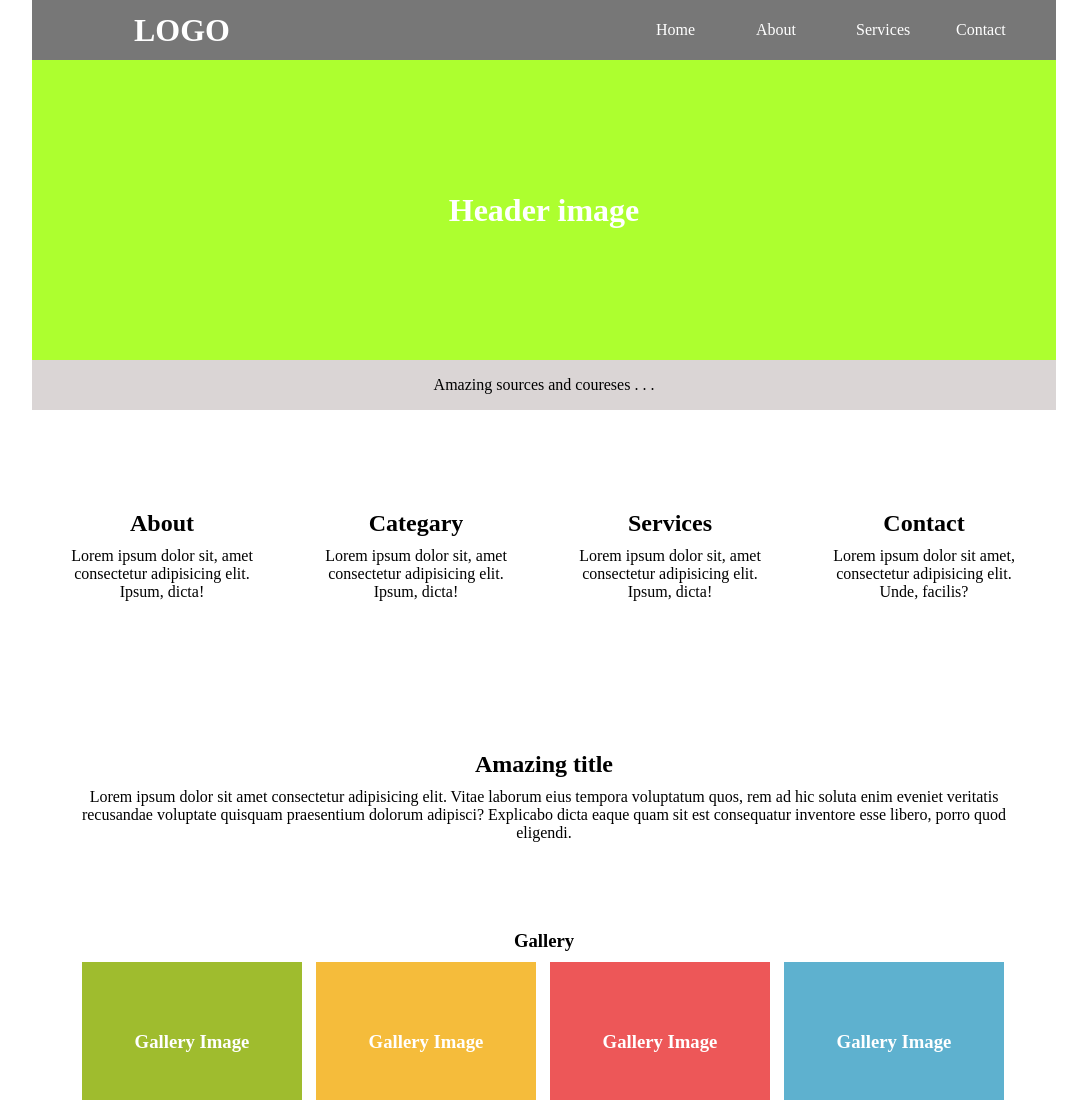
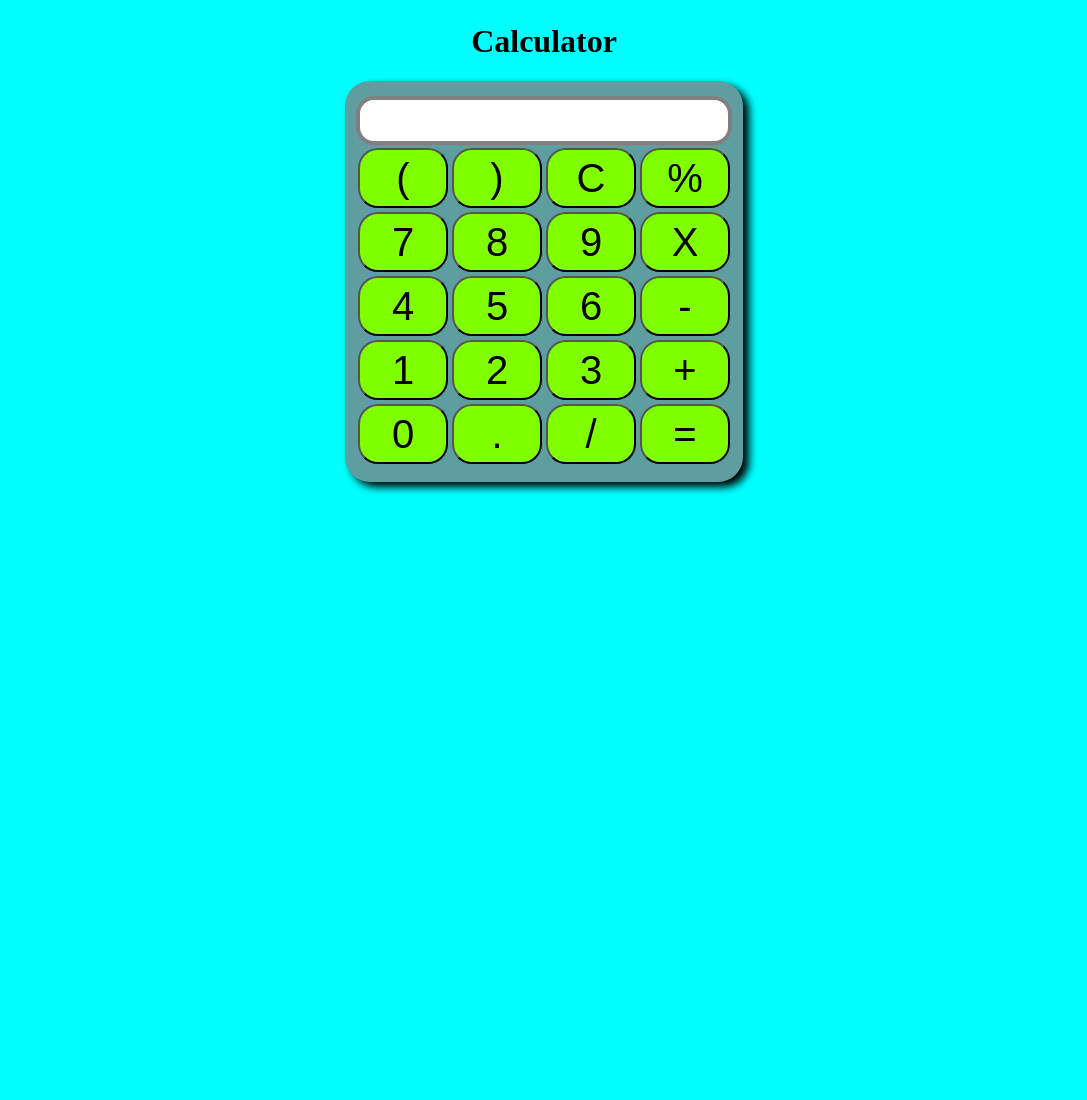
Before and after one commit to 17cs02/OIBGRIP, a plain HTML site: page index.html in a window 1280 px wide. Shown: the top 1100 px of the page, without its empty margins (96-1183 px from the left). After the commit the page ends 800 px from the top, so only its background shows below. Drawn offline with Linux system fonts and the light colour scheme.

Commit message:
Calculator

```diff
--- a/index.html
+++ b/index.html
@@ -4,91 +4,53 @@
      <meta charset="UTF-8">
      <meta http-equiv="X-UA-Compatible" content="IE=edge">
      <meta name="viewport" content="width=device-width, initial-scale=1.0">
-    <script src="https://kit.fontawesome.com/a076d05399.js" crossorigin="anonymous"></script>
      <link rel="stylesheet" href="style.css">
-    <title>FW-Temp</title>
+     <title>calculator</title>
  </head>
  <body>
      <div class="container">
-        <div class="mainDiv">
-            <div class="logo">
-                <h1>LOGO</h1>
+         <h1>Calculator</h1>
 
+         <div class="calculator">
+         <table>
+            <input type="text" name="screen" id="screen">
+             <tr>
+                 <td><button>(</button></td>
+                 <td><button>)</button></td>
+                 <td><button>C</button></td>
+                 <td><button>%</button></td>
+             </tr>
+             <tr>
+                 <td><button>7</button></td>
+                 <td><button>8</button></td>
+                 <td><button>9</button></td>
+                 <td><button>X</button></td>
+             </tr>
+             <tr>
+                 <td><button>4</button></td>
+                 <td><button>5</button></td>
+                 <td><button>6</button></td>
+                 <td><button>-</button></td>
+             </tr>
+             <tr>
+                 <td><button>1</button></td>
+                 <td><button>2</button></td>
+                 <td><button>3</button></td>
+                 <td><button>+</button></td>
+             </tr>
+             <tr>
+                 <td><button>0</button></td>
+                 <td><button>.</button></td>
+                 <td><button>/</button></td>
+                 <td><button>=</button></td>
+             </tr>
+         </table>
         </div>
-            <div class="nav">
-                <nav>
-                    <ul>
-                        <li><a href="#">Home</a></li>
-                        <li><a href="#">About</a></li>
-                        <li><a href="#">Services</a></li>
-                        <li><a href="#">Contact</a></li>
-                    </ul>
-                </nav>
-            </div>
-            <div class="clear"></div>
-            <div class="headerImg"><h1>Header image</h1></div>
-            <div class="slider">
-                <p>Amazing sources and coureses . . . </p>
-            </div>
-            <div class="content">
-
-                <div class="box">
-                    <h2>About</h2>
-                    <p>Lorem ipsum dolor sit, amet consectetur adipisicing elit. Ipsum, dicta!</p>
-                </div>
-                <div class="box">
-                    <h2>Categary</h2>
-                    <p>Lorem ipsum dolor sit, amet consectetur adipisicing elit. Ipsum, dicta!</p>
-                </div>
-                <div class="box">
-                    <h2>Services</h2>
-                    <p>Lorem ipsum dolor sit, amet consectetur adipisicing elit. Ipsum, dicta!</p>
-                </div>
-                <div class="box">
-
-                    <h2>Contact</h2>
-                    <p>Lorem ipsum dolor sit amet, consectetur adipisicing elit. Unde, facilis?</p>
-                </div>
-            </div>
-            <div class="litSec">
-                <h2>Amazing title</h2>
-                <p>Lorem ipsum dolor sit amet consectetur adipisicing elit.
-                     Vitae laborum eius tempora voluptatum quos, rem ad hic soluta enim eveniet veritatis recusandae voluptate quisquam praesentium dolorum adipisci? Explicabo dicta eaque quam sit est
-                    consequatur inventore esse libero, porro quod eligendi.</p>
-            </div>
-            <div class="bot">
-                <h3>Gallery</h3>
-                <div class="small a">
-                    <h3>Gallery Image</h3>
-                </div>
-                <div class="small b">
-                    <h3>Gallery Image</h3>
-                </div>
-                <div class="small c">
-                    <h3>Gallery Image</h3>
-                </div>
-                <div class="small d">
-                    <h3>Gallery Image</h3>
-                </div>
-
-            </div>
-            <div class="lastDiv">
-                <h2>Amazing Responsive template</h2>
-                <p>Lorem ipsum dolor sit amet consectetur adipisicing elit.
-                     Aspernatur deserunt et culpa, deleniti adipisci sunt at porro quasi earum eligendi architecto fuga, facilis iste libero, debitis mollitia eius optio reprehenderit repudiandae?
-                    Rem autem quasi esse expedita ut nesciunt error earum!</p>
-            </div>
-            <footer>
-                <div class="ftrLeft"><p>Allcopyright resered MLH</p></div>
-                <div class="ftrRight"><p>Allcopyright resered MLH</p></div>
-            </footer>
-
-
-
      </div>
 
 
 
-    </div>
+
+    <script src="script.js"></script>
  </body>
  </html>
--- /dev/null
+++ b/script.js
@@ -0,0 +1,29 @@
+let screen = document.getElementById("screen");
+buttons = document.querySelectorAll("button");
+let screenValue="";
+for(item of buttons)
+{
+    item.addEventListener("click" , (e)=>{
+        buttonText = e.target.innerText;
+        console.log("button text is " , buttonText);
+        if(buttonText=="X"){
+            buttonText ="*";
+            screenValue += buttonText;
+            screen.value = screenValue;
+        }
+        else if(buttonText=="C"){
+            screenValue = "";
+            screen.value = screenValue;
+
+        }
+        else if(buttonText=="="){
+            screen.value = eval(screenValue);
+        }
+        else{
+            screenValue += buttonText;
+            screen.value = screenValue;
+        }
+
+
+    })
+}
--- a/style.css
+++ b/style.css
@@ -1,177 +1,33 @@
-*{
-	padding: 0;
-	margin: 0;
+body{
+    background-color: aqua;
 }
 .container{
-	width: 100%;
-	height: 1500px;
+    text-align: center;
+    margin-top: 23px;
 
 }
-.mainDiv{
-	width: 1024px;
-	height: 60px;
-	background-color: #777;
-	margin: auto;
+table{
+    margin: auto;
 }
-.logo{
-	width:300px;
-	height: 60px;
-	float: left;
-}
-.logo h1{
-	text-align: center;
-	line-height: 60px;
-	color: #fff;
-}
-nav ul{
-	float: right;
-	list-style: none;
-}
-nav li{
-	display: block;
-	width: 100px;
-	height: 60px;
-	float: left;
-	line-height: 60px;
-}
-nav li a{
-	text-decoration: none;
-	color: #fff;
-}
-.clear{
-	clear: both;
-}
-.headerImg{
-height: 300px;
-width: 100%;
-background-color: greenyellow;
-}
-.headerImg h1{
-	text-align: center;
-	line-height: 300px;
-	color: #fff;
-}
-.slider{
-	width: 100%;
-	height: 50px;
-	background-color: rgb(218, 213, 213);
-}
-.slider p{
-	text-align: center;
-	line-height: 50px;
-}
-.content{
-	width: 1024px;
-	height:300px;
-	box-sizing: border-box;
-	display: block;
-}
-.content .box{
-box-sizing: border-box;
-width: 240px;
-height: 250px;
-padding: 20px;
-margin:25px 0px 0px 10px;
-display: inline-block;
-}
-.box h2{
-	text-align: center;
-	margin-top: 55px;
-	margin-bottom: 10px;
-}
-.box p{
-	text-align: center;
-}
-.litSec{
-
-	border: 1px solid #fff;
-	box-sizing: border-box;
-	padding: 20px;
-	width: 1024px;
-	height: 200px;
-}
-.litSec h2{
-	margin-top: 20px;
-	margin-bottom: 10px;
-	text-align: center;
-}
-.litSec p{
-	text-align: center;
-}
-.bot{
-	height: 200px;
-	width: 1024px;
-	margin-top: 20px;
-}
-.bot h3{
-	text-align: center;
-	margin-top: 10px;
-}
-.bot .small{
-	width: 220px;
-	height: 140px;
-	margin-left: 10px;
-	margin-top: 10px;
-	display: inline-block;
-}
-.bot .a{
-	margin-left: 50px;
-	background-color: #9FBC2E;
-}
-.small h3{
-	line-height: 140px;
-	color: #fff;
-}
-.b{
-	background-color: #F5BC3B;
-}
-.c{
-	background-color: #ED5758;
-}
-.d{
-	background-color: #5EB1CF;
-}
-.lastDiv{
-	box-sizing: border-box;
-	width: 1024px;
-	height: 200px;
-	/* background-color: rgb(219, 231, 231); */
-	border: 1px solid #fff;
-	padding: 20px;
-}
-.lastDiv h2{
-	text-align: center;
-	margin-top: 30px;
-	margin-bottom: 10px;
-}
-.lastDiv p{
-	text-align: center;
-	padding: 0px 20px 0px 20px;
-}
-footer{
-
-	width: 1024px;
-	height: 100px;
-	margin-top: 50px;
-	box-sizing: border-box;
-	/* border-bottom: 1px solid grey; */
-	border-top: 1px solid grey;
+input{
+    font-size: 34px;
+    border:4px solid grey;
+    border-radius: 18px;
+    width: 364px;
 
 }
-.ftrLeft{
-	width: 50%;
-	float: left;
-}
-.ftrLeft p{
-	text-align: center;
-	line-height: 100px;
-}
-.ftrRight{
-	width: 50%;
-	float: right;
-}
-.ftrRight p{
-	text-align: center;
-	line-height: 100px;
+button{
+    font-size: 40px;
+    background:chartreuse;
+    width: 90px;
+    height: 60px;
+    border-radius: 20px;
 
 }
+.calculator{
+    display: inline-block;
+    background-color: cadetblue;
+    padding: 15px 10px;
+    border-radius: 25px;
+    box-shadow: 6px 5px 8px black;
+}
```
Lines whose indentation alone changed are shown as unchanged.
